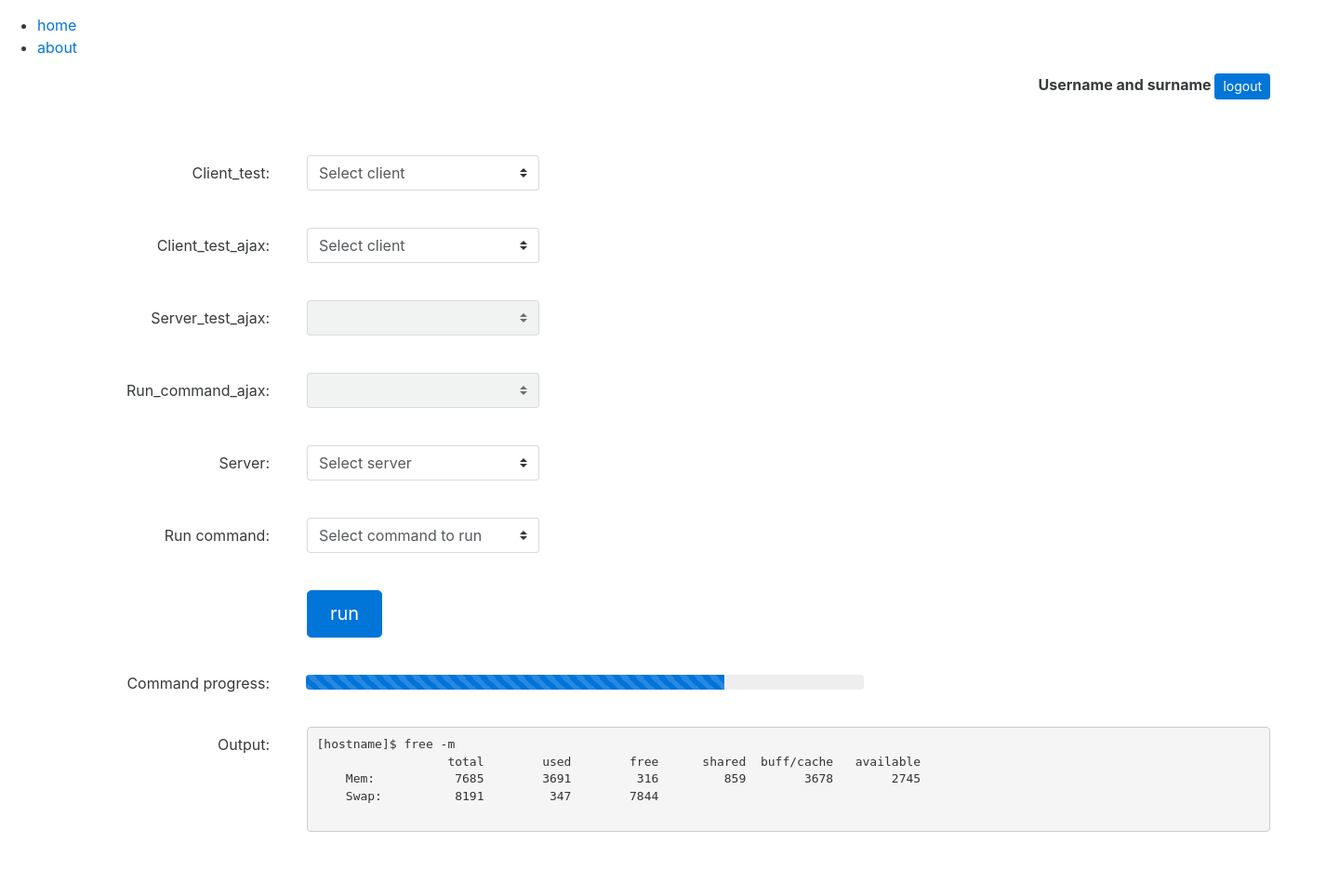
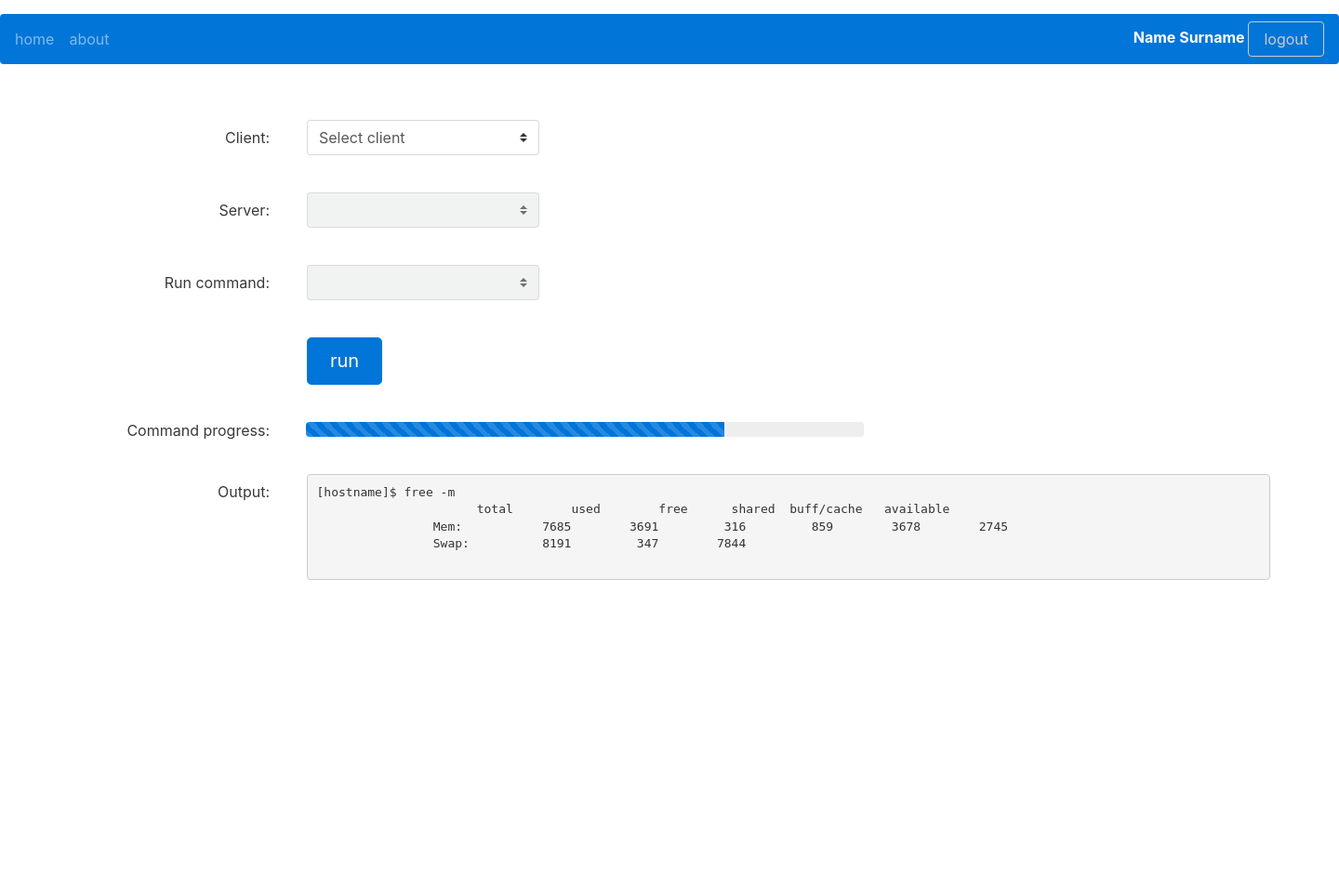
Before and after one commit to michalswi/getandfix, a Django app: page /webapp/ in a window 1440 px wide. Shown: the whole page at 93% size. After the commit the page ends 624 px from the top, so only its background shows below. Run offline with Django 3.2, Linux system fonts and the light colour scheme; data that the repository does not hold is empty; some libraries are stand-ins or nearby versions.

Commit message:
modified main.html

```diff
--- a/django_app/webapp/templates/webapp/main.html
+++ b/django_app/webapp/templates/webapp/main.html
@@ -17,27 +17,34 @@
 
     <div class="menu">
     {% block menu %}
-        <ul id="menu">
-            <li class=""> <a href='/webapp' class="">home</a></li>
-            <li class=""> <a href='/webapp/about' class="">about</a></li>
+
+        <nav class="navbar navbar-dark bg-primary">
+            <ul class="nav navbar-nav">
+                <li class="nav-item">
+                    <a href="webapp/" class="nav-link">home</a>
+                </li>
+                <li class="nav-item">
+                    <a href="about/" class="nav-link">about</a>
+                </li>
+                <li class="float-xs-right right">
+                    <strong>Name Surname </strong>
+                    <button class="btn btn-outline-secondary" type="submit">logout</button>
+                </li/>
             </ul>
+        </nav>
+
     {% endblock menu %}
     </div>
 
 
     <div id="main">
-      <div class="right">
-        <strong>Username and surname </strong>
-        <button type="button" class="btn btn-primary btn-sm">logout</button>
-      </div>
         <div class="clear"></div>
         <ul id="form-list">
 
-
             <li>
-          <span>Client_test:</span>
-          <select class="custom-select">
-            <option selected>Select client</option>
+                <span>Client:</span>
+                <select id="client" class="custom-select">
+                    <option key="0" selected>Select client</option>
                     {% for c in client %}
                         <option value="{{ c.id }}">{{ c }}</option>
                     {% endfor %}
@@ -45,57 +52,30 @@
             </li>
 
             <li>
-          <span>Client_test_ajax:</span>
-          <select id="client" class="custom-select">
-            <option selected>Select client</option>
-            {% for c in client %}
-              <option value="{{ c.id }}">{{ c }}</option>
-            {% endfor %}
-          </select>
-        </li>
-
-        <li>
-          <span>Server_test_ajax:</span>
+                <span>Server:</span>
                 <select id="server" class="custom-select" disabled="disabled">
                 </select>
             </li>
 
             <li>
-          <span>Run_command_ajax:</span>
+                <span>Run command:</span>
                 <select id="run_command" class="custom-select"  disabled="disabled">
                 </select>
             </li>
 
 
             <li>
-          <span>Server:</span>
-          <select class="custom-select">
-            <option selected>Select server</option>
-            <option value="1">server1</option>
-            <option value="2">Second</option>
-            <option value="3">Third</option>
-          </select>
-        </li>
-
-        <li>
-          <span>Run command:</span>
-          <select class="custom-select" id="disabledSelect">
-            <option selected>Select command to run</option>
-            <option value="1">check memory</option>
-            <option value="2">Second</option>
-            <option value="3">Third</option>
-          </select>
-        </li>
-        <li>
                 <span></span>
                 <button type="button" class="btn btn-primary btn-lg">run</button>
             </li>
+
             <li>
                 <span id="command-span">Command progress:</span>
                 <progress class="progress progress-striped" value="75" max="100">75%</progress>
             <li>
                 <span>Output:</span>
             </li>
+
             <li>
                 <pre>[hostname]$ free -m
                       total        used        free      shared  buff/cache   available
@@ -107,11 +87,11 @@
     </div>
 
     <script>
+
         $(document).ready(function(){
             $('#client').change(function(){
                 var selected_client = this.value;
                 console.log(selected_client)
-
                 $.ajax({
                     'url' : 'ajax_main',
                     'data' : {
@@ -136,16 +116,13 @@
                         //empty() to remove previous choice
                         $('#server').removeAttr('disabled').empty().append(collectitems)
                      }
-
                 });
             });
-
             $('#server').change(function(){
                 //this.value = id, missing id_os_platform_id
                 var selected_server = this.value;
                 console.log(selected_server)
             });
-
         });
     </script>
 
--- a/django_app/webapp/views.py
+++ b/django_app/webapp/views.py
@@ -35,6 +35,7 @@ def ajax_main(request):
     for s in list(server_var):
         server_dic[s.id] = s.server_name
     #data = json.dumps(server_dic)
+    data = server_dic
     print "data----->", data
 
     ## JsonResponse takes dict not json
```
Also changed, not shown: 1 other file. Lines whose indentation alone changed are shown as unchanged.
